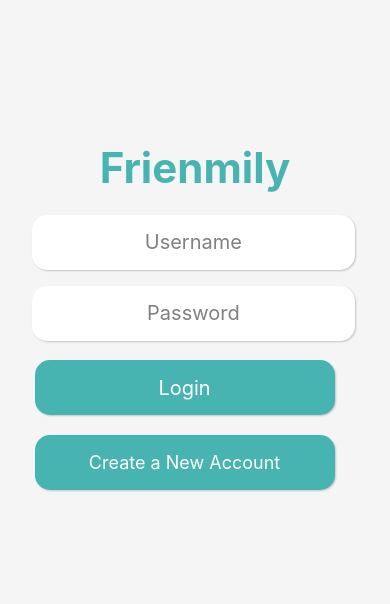
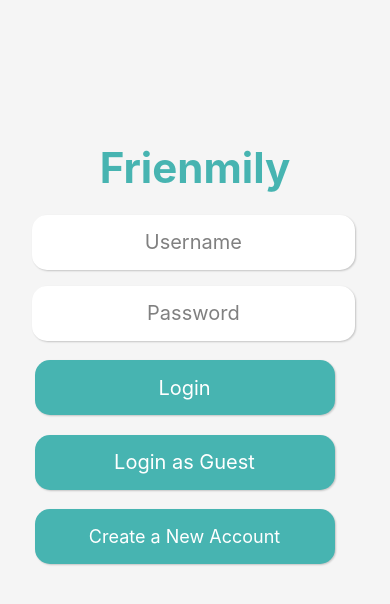
Before and after one commit to Psychemist/proj_frienmily, a React Native app in the folder Frienmily/: screen /Login in a window 390 px wide. Shown: the top 604 px of the page. Built offline with nearby package versions, Linux system fonts and the light colour scheme.

Commit message:
working on Guest Mode

```diff
--- a/Frienmily/components/Account.tsx
+++ b/Frienmily/components/Account.tsx
@@ -2,7 +2,7 @@ import React, { useEffect, useState } from "react";
 import { Alert, Image, SafeAreaView, StyleSheet, Text, TextInput, TouchableOpacity, View, StatusBar, Keyboard } from "react-native";
 import FontAwesome from "react-native-vector-icons/FontAwesome";
 import Icon from "react-native-vector-icons/Ionicons";
-import { useNavigation } from "@react-navigation/native";
+import { useIsFocused, useNavigation } from "@react-navigation/native";
 import { useDispatch, useSelector } from "react-redux";
 import { RootState } from "../redux/store";
 import { fetchUpdateEmail, fetchUpdateGender, fetchUpdateMobileNumber } from "../redux/user/thunk";
@@ -13,23 +13,33 @@ import { REACT_APP_API_SERVER } from "@env";
 export const GENDERS = ["Male", "Female", "Others"]
 
 export default function Account() {
-
+    const isFocused = useIsFocused();
     const userStore = useSelector((state: RootState) => state.user)
     const [username, setUsername] = useState('')
     const [gender, setGender] = useState('')
     const [mobile, setMobile] = useState('')
     const [email, setEmail] = useState('')
+    const [isGuest, setIsGuest] = useState(false)
     const [isGenderEditable, setIsGenderEditable] = useState(false)
     const [isMobileEditable, setIsMobileEditable] = useState(false)
     const [isEmailEditable, setIsEmailEditable] = useState(false)
     const navigation = useNavigation()
     const dispatch = useDispatch()
 
+    console.log("userStore.isGuest: ", userStore.isGuest)
+
+    useEffect(() => {
+        if (isFocused) {
+            setIsGuest(userStore.isGuest)
+        }
+    }, [isFocused]);
+
     useEffect(() => {
         setGender(userStore.gender!)
         setMobile(userStore.mobile!)
         setEmail(userStore.email!)
         setUsername(userStore.username!)
+
     }, [userStore.email, userStore.username, userStore.userId, userStore.profilePicture])
 
     const enlargeProfilePicture = () => {
@@ -363,12 +373,42 @@ export default function Account() {
             marginRight: 'auto',
             color: 'white',
         },
+        isGuestMask: {
+            justifyContent: 'center',
+            alignItems: 'center',
+            flexDirection: 'row',
+            margin: "1%",
+            width: '98%',
+            height: '60%',
+            padding: 20,
+            paddingTop: "5%",
+            paddingBottom: "5%",
+            backgroundColor: 'rgba(255, 255, 255, 0.8)',
+            //SHADOW
+            borderRadius: 20,
+            shadowOpacity: 0.1,
+            shadowRadius: 1,
+            shadowOffset: {
+                height: 4,
+                width: 2,
+            },
+            borderBottomColor: 'grey',
+            borderBottomWidth: 0.2,
+        },
+        isGuestMaskText: {
+            fontSize: 20
+        }
     });
 
     return (
         <SafeAreaView style={styles.mainPage} onTouchStart={() => { Keyboard.dismiss() }}>
             <StatusBar barStyle="dark-content" />
             <Text style={styles.title}>Profile</Text>
+            {isGuest ?
+                <View style={styles.isGuestMask}>
+                    <Text style={styles.isGuestMaskText}>Please Login to use this feature.</Text>
+                </View>
+                :
                 <View style={{ alignItems: "center" }}>
                     <View style={[styles.itemContainer, { position: "relative" }]}>
                         <View style={styles.leftContainer}>
@@ -471,7 +511,17 @@ export default function Account() {
                         }
                     </View>
                 </View>
+            }
 
+
+            {isGuest ?
+                <View style={styles.bottomBtnWrapper}>
+                    <TouchableOpacity style={[styles.logoutItemContainer]} onPress={onLogout}>
+                        <View ><Text style={styles.logoutBtnText}>Go back to Login Screen</Text></View>
+                        <View style={styles.logoutBtnWrapper}><Icon name='ios-exit-outline' style={styles.logoutBtn} /></View>
+                    </TouchableOpacity>
+                </View>
+                :
                 <View style={styles.bottomBtnWrapper}>
                     <TouchableOpacity style={[styles.logoutItemContainer]} onPress={onLogout}>
                         <View ><Text style={styles.logoutBtnText}>Logout</Text></View>
@@ -483,6 +533,7 @@ export default function Account() {
                         <View style={styles.deleteAccountBtnWrapper}><FontAwesome name='remove' style={styles.deleteAccountBtn} /></View>
                     </TouchableOpacity>
                 </View>
+            }
         </SafeAreaView >
     )
 }
--- a/Frienmily/components/LoginScreen.tsx
+++ b/Frienmily/components/LoginScreen.tsx
@@ -17,6 +17,8 @@ import { RootState } from '../redux/store';
 import { fetchLogin } from '../redux/user/thunk';
 import { useNavigation } from '@react-navigation/native';
 import { CommonActions } from '@react-navigation/native';
+import { guestLogin } from "../redux/user/userSlice";
+
 
 export default function LoginScreen() {
   const usernameInRedux = useSelector(
@@ -72,6 +74,29 @@ export default function LoginScreen() {
       ]);
     }
   };
+
+  const onGuestLogin = async () => {
+    try {
+      dispatch(guestLogin())
+      setUsername('');
+      setPassword('');
+
+      if (!userState.isLoggedOut) {
+        navigation.navigate('HomeTab' as never)
+      } else {
+        navigation.dispatch(
+          CommonActions.reset({
+            index: 1,
+            routes: [
+              { name: 'HomeTab' }
+            ],
+          })
+        );
+      }
+    } catch (error) {
+      console.log('error = ', error);
+    }
+  }
 
 
 
@@ -212,6 +237,18 @@ export default function LoginScreen() {
           </Text>
         </TouchableOpacity>
 
+        <TouchableOpacity
+          onPress={onGuestLogin}
+          style={[styles.loginBtn, { marginBottom: "5%" }]}>
+          <Text
+            style={{
+              color: 'white',
+              fontSize: 20,
+            }}>
+            Login as Guest
+          </Text>
+        </TouchableOpacity>
+
 
 
         <TouchableOpacity onPress={onCreateAccount} style={styles.loginBtn}>
--- a/Frienmily/components/MergeGroupListItem.tsx
+++ b/Frienmily/components/MergeGroupListItem.tsx
@@ -21,6 +21,7 @@ export default function MergeGroupListItem(props: Props) {
   }
 
   const getAnotherGroupShoppingList = async () => {
+    try {
       const response = await fetch(`${REACT_APP_API_SERVER}/goods/getAssignedItems/`, {
         method: 'POST',
         headers: { 'Content-Type': 'application/json' },
@@ -34,6 +35,10 @@ export default function MergeGroupListItem(props: Props) {
       }
       console.log("@@@@@@@@@@@ getAnotherGroupShoppingList result:", result)
       setAnotherGroupShoppingItems(result)
+    } catch (err) {
+      console.log("err", err)
+    }
+
   }
 
 
--- a/Frienmily/redux/user/userSlice.ts
+++ b/Frienmily/redux/user/userSlice.ts
@@ -16,19 +16,21 @@ export interface UserState {
     gender: string | null,
     profilePicture: string | null,
     errMsg: string | null
-    isLoggedOut: boolean
+    isLoggedOut: boolean,
+    isGuest: boolean
 }
 
 const initialState: UserState = {
     isLoggedIn: false,
     userId: 0,
-    username: "(none)",
+    username: "",
     email: null,
     mobile: null,
     gender: "Others",
     profilePicture: null,
     errMsg: null,
-    isLoggedOut: false
+    isLoggedOut: false,
+    isGuest: false
 }
 
 const prepareInitialState: () => Promise<UserState> = async () => {
@@ -97,7 +99,11 @@ export const userSlice = createSlice({
             state.isLoggedOut = true
             AsyncStorage.removeItem("token")
 
+        },
+        guestLogin(state: UserState) {
+            state.isGuest = true
         }
+
 
     },
 
@@ -122,7 +128,7 @@ export const userSlice = createSlice({
     }
 })
 
-export const { logout, reLogin } = userSlice.actions
+export const { logout, reLogin, guestLogin } = userSlice.actions
 
 
 
@@ -151,6 +157,8 @@ const login = (state: UserState, action: PayloadAction<{ token: string }>) => {
     console.log("fulfilled : ", state.isLoggedIn)
     console.log("payload: ", payload)
 }
+
+
 
 const updateGender = (state: UserState, action: PayloadAction<{ token: string }>) => {
     const token = action.payload.token
```
Also changed, not shown: Frienmily/redux/user/thunk.ts (+24 -0 lines). Lines whose indentation alone changed are shown as unchanged.
